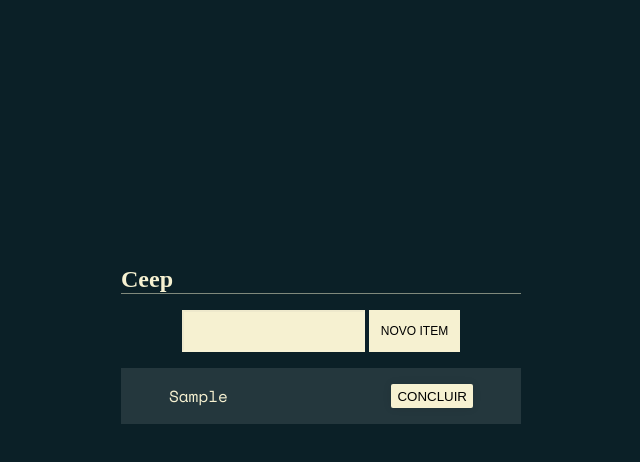
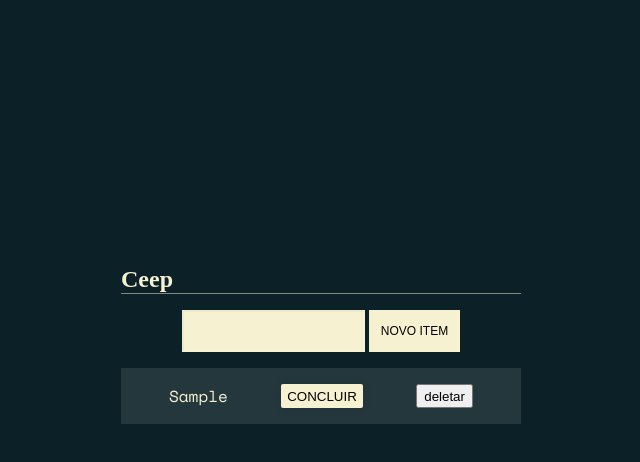
Before and after one commit to Jand-S/ceep, a plain HTML site: page index.html in a window 1280 px wide. Both pictures are taken after typing "Sample" into the empty fields and a click on the button "NOVO ITEM". Shown: the whole page, without its empty margins (319-959 px from the left). Drawn offline with nearby package versions, Linux system fonts and the light colour scheme; a web font is replaced by a local one.

Commit message:
Projeto finalizado

```diff
--- a/assets/css/style.css
+++ b/assets/css/style.css
@@ -134,6 +134,7 @@ body {
   outline: none;
   border-radius: 2px;
   cursor: pointer;
+
 }
 
 .task.done .check-button {
--- /dev/null
+++ b/componentes/concluiTarefa.js
@@ -0,0 +1,17 @@
+const BotaoConclui = () => {
+    const botaoConclui = document.createElement('button');
+    botaoConclui.classList.add('check-button');
+    botaoConclui.innerText = 'CONCLUIR';
+
+    botaoConclui.addEventListener('click', concluirTarefa);
+    return botaoConclui;
+
+}
+
+const concluirTarefa = (evento) =>{
+    const botaoConclui = evento.target;
+    const tarefaCompleta = botaoConclui.parentElement;
+    tarefaCompleta.classList.toggle('done');
+}
+
+export default BotaoConclui;
--- /dev/null
+++ b/componentes/deletaTarefa.js
@@ -0,0 +1,18 @@
+const BotaoDeleta = () => {
+    const botaoDeleta = document.createElement('button');
+    botaoDeleta.innerText = 'deletar';
+    botaoDeleta.addEventListener('click', deletarTarefa);
+    return botaoDeleta
+}
+
+const deletarTarefa = (evento) => {
+    const botaoDeleta = evento.target;
+    const tarefaCompleta = botaoDeleta.parentElement;
+
+    console.log(tarefaCompleta)
+
+    tarefaCompleta.remove()
+    return botaoDeleta;
+}
+
+export default BotaoDeleta;
--- a/index.html
+++ b/index.html
@@ -23,5 +23,5 @@
       </ul>
     </div>
 </body>
-<script src="listaDeTarefa.js"></script>
+<script type="module" src="main.js"></script>
 </html>
--- a/listaDeTarefa.js
+++ /dev/null
@@ -1,43 +0,0 @@
-( () => {
-    const criarTarefa = (evento) =>{
-    evento.preventDefault();
-    const lista = document.querySelector('[data-list]');
-    const input = document.querySelector('[data-form-text]');
-    const valor = input.value;
-    if (valor != ''){
-        const tarefa = document.createElement('li');
-        tarefa.classList.add('task');
-        const conteudo = `<p class="content">${valor}</p>`;
-
-        tarefa.innerHTML = conteudo;
-
-        tarefa.appendChild(BotaoConclui());
-
-        lista.appendChild(tarefa);
-        input.value = "";
-    }
-}
-
-const novaTarefa = document.querySelector('[data-form-button]');
-
-novaTarefa.addEventListener('click', criarTarefa);
-
-const BotaoConclui = () => {
-    const botaoConclui = document.createElement('button');
-    botaoConclui.classList.add('check-button');
-    botaoConclui.innerText = 'CONCLUIR';
-
-    botaoConclui.addEventListener('click', concluirTarefa);
-    return botaoConclui;
-
-}
-
-const concluirTarefa = (evento) =>{
-    const botaoConclui = evento.target;
-
-    const tarefaCompleta = botaoConclui.parentElement;
-
-    tarefaCompleta.classList.toggle('done');
-
-}
-})()
--- /dev/null
+++ b/main.js
@@ -0,0 +1,24 @@
+import BotaoConclui from "./componentes/concluiTarefa.js";
+import BotaoDeleta from "./componentes/deletaTarefa.js";
+const criarTarefa = (evento) => {
+    evento.preventDefault();
+    const lista = document.querySelector('[data-list]');
+    const input = document.querySelector('[data-form-text]');
+    const valor = input.value;
+    if (valor != '') {
+        const tarefa = document.createElement('li');
+        tarefa.classList.add('task');
+        const conteudo = `<p class="content">${valor}</p>`;
+
+        tarefa.innerHTML = conteudo;
+
+        tarefa.appendChild(BotaoConclui());
+        tarefa.appendChild(BotaoDeleta());
+        lista.appendChild(tarefa);
+        input.value = "";
+    }
+}
+
+const novaTarefa = document.querySelector('[data-form-button]');
+
+novaTarefa.addEventListener('click', criarTarefa);
```
